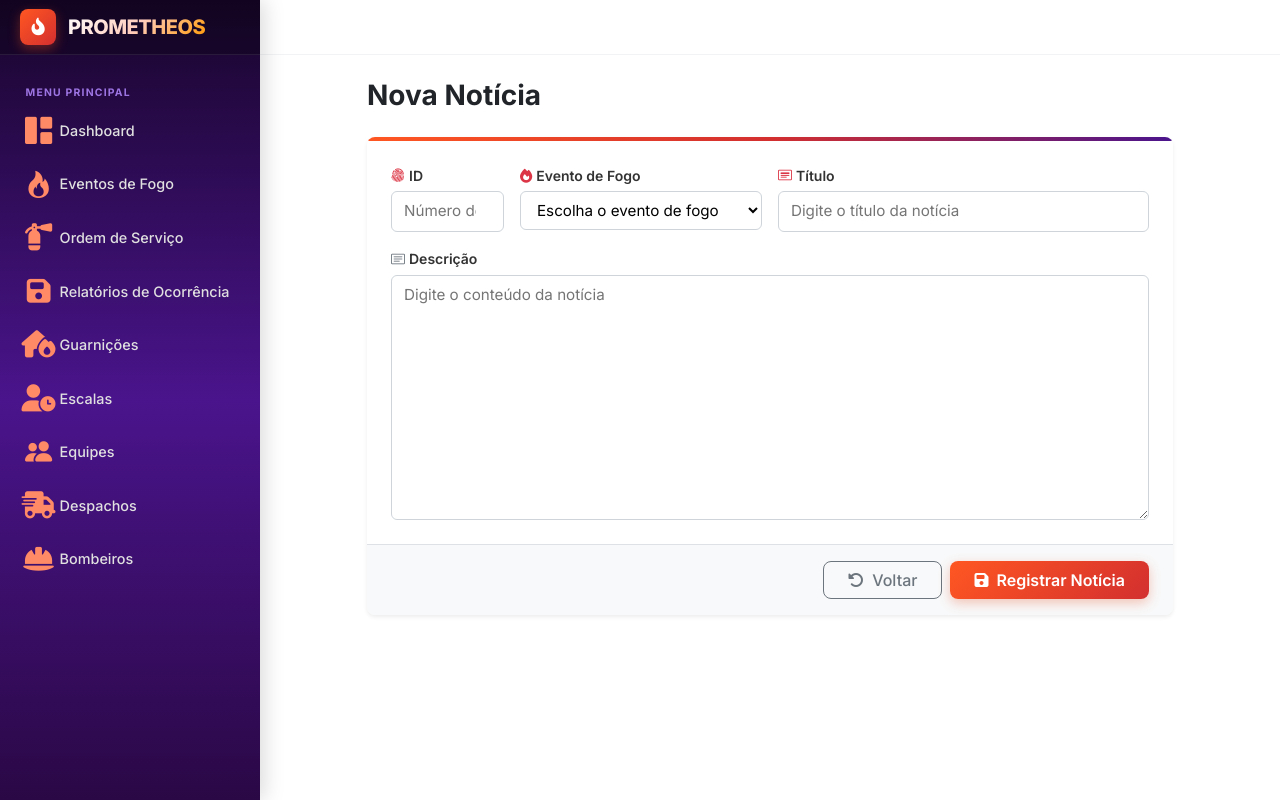
After one commit to JuanPFRocha/Prometheos, a Django app: page /noticia/adicionar in a window 1280 px wide. The commit adds this page. Run offline with Django 5.2, Linux system fonts and the light colour scheme; data comes from the database, SQL or seed files in the repository; both versions use the stored data as it was after the commit.

Commit message:
feat: Adiciona a função de criar notícias

```diff
--- a/gestao/forms.py
+++ b/gestao/forms.py
@@ -1,14 +1,34 @@
 from django import forms
 from .models import *
+from evento_fogo.models import EventoFogo
 
 class GuarnicaoForm(forms.ModelForm):
     class Meta:
         model = Guarnicao
         fields = '__all__'
 
-def __init__(self, *args, **kwargs):
+    def __init__(self, *args, **kwargs):
         super(GuarnicaoForm, self).__init__(*args, **kwargs)
         self.fields['id'].widget.attrs['placeholder'] = 'Número de segurança'
         self.fields['codigo'].widget.attrs['placeholder'] = 'Código de identificação'
         self.fields['nome'].widget.attrs['placeholder'] = 'Nome da Guarnição'
         self.fields['cep'].widget.attrs['placeholder'] = 'Ex: 12345678'
+
+class NoticiaForm(forms.ModelForm):
+    class Meta:
+          model = NoticiaFogo
+          fields = '__all__'
+    def __init__(self, *args, **kwargs):
+            super(NoticiaForm, self).__init__(*args, **kwargs)
+            self.fields['id'].widget.attrs['placeholder'] = 'Número de segurança'
+            self.fields['titulo'].widget.attrs['placeholder'] = 'Digite o título da notícia'
+            self.fields['descricao'].widget.attrs['placeholder'] = 'Digite o conteúdo da notícia'
+
+            campoEventoFogo = self.fields['id_evento_fogo']
+            campoEventoFogo.empty_label = 'Escolha o evento de fogo'
+            campoEventoFogo.label_from_instance = lambda ef: (
+                 f"{ef.codigo}"
+            )
+            campoEventoFogo.queryset = (
+                 EventoFogo.objects.order_by("-id")
+            )
--- a/gestao/models.py
+++ b/gestao/models.py
@@ -38,7 +38,7 @@ class Guarnicao(models.Model):
 class NoticiaFogo(models.Model):
        id = models.IntegerField(primary_key=True)
        id_evento_fogo = models.ForeignKey("evento_fogo.EventoFogo", on_delete=models.CASCADE)
-       titulo = models.TextField(max_length=200)
+       titulo = models.CharField(max_length=200)
        descricao = models.TextField(max_length=600)
        data = models.DateField(blank=True, null=True)
        def __str__(self):
--- a/gestao/urls.py
+++ b/gestao/urls.py
@@ -40,4 +40,6 @@ urlpatterns = [
     path('escala/adicionar', userViews.adicionaEscala, name='adicionaEscala'),
     path('escala/editar/<id>', userViews.editaEscala, name='editaEscala'),
 
+    path('noticia/adicionar', views.adicionaNoticia, name='adicionaNoticia')
+
 ]
--- a/gestao/views.py
+++ b/gestao/views.py
@@ -28,6 +28,13 @@ def dashboard(request):
     }
 
     return render(request, 'gestao/dashboard.html', contexto)
+
+def adicionaNoticia(request):
+    form = NoticiaForm(request.POST or None)
+    if form.is_valid():
+        form.save()
+        return redirect('eventoFogo')
+    return render(request, 'gestao/adicionaNoticia.html', {"form" : form})
 
 def guarnicao(request):
     guarnicoes = Guarnicao.objects.all().order_by("codigo")
--- a/templates/evento_fogo/eventoFogo.html
+++ b/templates/evento_fogo/eventoFogo.html
@@ -119,6 +119,10 @@
                             title="Editar" aria-label="Criar Despacho {{ evento.pk }}">
                             <i class="fa-solid fa-pen-nib"></i> Criar OS
                         </a>
+                        <a href="{% url 'adicionaNoticia' %}" class="btn btn-sm btn-outline-primary"
+                            title="Editar" aria-label="Criar noticia {{ evento.pk }}">
+                            <i class="fa-regular fa-newspaper"></i> Criar notícia
+                        </a>
                         <a href="{% url 'editaEventoFogo' evento.id %}" class="btn btn-sm btn-outline-secondary"
                            title="Editar" aria-label="Editar evento {{ evento.pk }}">
                             <i class="fa-solid fa-pen-to-square"></i> Editar
--- /dev/null
+++ b/templates/gestao/adicionaNoticia.html
@@ -0,0 +1,153 @@
+{% extends 'layout.html' %}
+
+{% block title %}{% if form.instance.pk %}Editar{% else %}Nova{% endif %} Notícia - Prometheos{% endblock %}
+
+{% block content %}
+
+<style>
+    /* Força os elementos de form do Django a ocuparem 100% da largura das colunas */
+    .form-field-wrapper input,
+    .form-field-wrapper select,
+    .form-field-wrapper textarea {
+        display: block !important;
+        width: 100% !important;
+        border: 1px solid #ced4da !important;
+        border-radius: 0.375rem !important;
+        padding: 0.5rem 0.75rem !important;
+        font-size: 0.95rem !important;
+        background-color: #fff !important;
+        box-sizing: border-box !important;
+    }
+
+    .form-field-wrapper input:focus,
+    .form-field-wrapper select:focus,
+    .form-field-wrapper textarea:focus {
+        border-color: var(--fire-orange) !important;
+        outline: 0 !important;
+        box-shadow: 0 0 0 0.25rem rgba(255, 87, 34, 0.25) !important;
+    }
+
+    .form-field-wrapper textarea {
+        min-height: 120px !important;
+        resize: vertical !important;
+    }
+
+    .form-label-custom {
+        font-weight: 600;
+        font-size: 0.875rem;
+        color: #333;
+        margin-bottom: 0.35rem;
+        display: block;
+    }
+
+    .btn-fire-primary {
+        background: linear-gradient(135deg, var(--fire-orange), var(--fire-red-dark));
+        color: #ffffff;
+        border: none;
+        box-shadow: 0 4px 12px rgba(230, 74, 25, 0.3);
+        transition: all 0.2s ease;
+    }
+
+    .btn-fire-primary:hover {
+        background: linear-gradient(135deg, var(--fire-red-dark), #b71c1c);
+        color: #ffffff;
+    }
+</style>
+
+<div class="row justify-content-center">
+    <div class="col-12 col-xl-10 col-xxl-9">
+
+        <!-- Cabeçalho -->
+        <div class="d-flex flex-wrap align-items-center justify-content-between gap-3 mb-4">
+            <div>
+                <h1 class="h3 fw-bold mb-0 text-dark">
+                    {% if form.instance.pk %}Editar Notícia{% else %}Nova Notícia{% endif %}
+                </h1>
+            </div>
+        </div>
+
+        <div class="card border-0 shadow-sm rounded-3 overflow-hidden">
+            <div style="height: 4px; background: linear-gradient(90deg, var(--fire-orange), var(--fire-red-dark), var(--purple-mid));"></div>
+
+            <form method="post" novalidate>
+                {% csrf_token %}
+
+                <div class="card-body p-4">
+
+                    {% if form.non_field_errors %}
+                    <div class="alert alert-danger mb-4 rounded-3" role="alert">
+                        {% for error in form.non_field_errors %}{{ error }}{% endfor %}
+                    </div>
+                    {% endif %}
+
+                    <!-- LINHA 1: ID, EVENTO DE FOGO E TÍTULO -->
+                    <div class="row g-3 mb-3">
+
+                        <!-- ID -->
+                        <div class="col-12 col-md-2 form-field-wrapper">
+                            <label for="{{ form.id.id_for_label }}" class="form-label-custom">
+                                <i class="bi bi-fingerprint text-danger me-1"></i>ID
+                            </label>
+                            <div>{{ form.id }}</div>
+                            {% if form.id.errors %}
+                                <div class="text-danger small mt-1">{{ form.id.errors.0 }}</div>
+                            {% endif %}
+                        </div>
+
+                        <!-- Evento de Fogo -->
+                        <div class="col-12 col-md-4 form-field-wrapper">
+                            <label for="{{ form.id_evento_fogo.id_for_label }}" class="form-label-custom">
+                                <i class="fa-solid fa-fire text-danger me-1"></i>Evento de Fogo
+                            </label>
+                            <div>{{ form.id_evento_fogo }}</div>
+                            {% if form.id_evento_fogo.errors %}
+                                <div class="text-danger small mt-1">{{ form.id_evento_fogo.errors.0 }}</div>
+                            {% endif %}
+                        </div>
+
+                        <!-- Título (dobro de largura na grade: col-md-6) -->
+                        <div class="col-12 col-md-6 form-field-wrapper">
+                            <label for="{{ form.titulo.id_for_label }}" class="form-label-custom">
+                                <i class="bi bi-card-heading text-danger me-1"></i>Título
+                            </label>
+                            <div>{{ form.titulo }}</div>
+                            {% if form.titulo.errors %}
+                                <div class="text-danger small mt-1">{{ form.titulo.errors.0 }}</div>
+                            {% endif %}
+                        </div>
+
+                    </div>
+
+                    <!-- LINHA 2: DESCRIÇÃO / CONTEÚDO -->
+                    <div class="row g-3">
+                        <div class="col-12 form-field-wrapper">
+                            <label for="{{ form.descricao.id_for_label }}" class="form-label-custom">
+                                <i class="bi bi-card-text text-secondary me-1"></i>Descrição
+                            </label>
+                            <div>{{ form.descricao }}</div>
+                            {% if form.descricao.errors %}
+                                <div class="text-danger small mt-1">{{ form.descricao.errors.0 }}</div>
+                            {% endif %}
+                        </div>
+                    </div>
+
+                </div>
+
+                <!-- Rodapé de Ações -->
+                <div class="card-footer bg-light border-top px-4 py-3 d-flex align-items-center justify-content-between">
+                    <div class="d-flex gap-2 ms-auto">
+                        <a href="{% url 'dashboard' %}" class="btn btn-outline-secondary px-4 rounded-3 fw-medium">
+                            <i class="fa-solid fa-rotate-left me-1"></i> Voltar
+                        </a>
+                        <button type="submit" class="btn btn-fire-primary px-4 rounded-3 fw-semibold">
+                            <i class="fa-solid fa-floppy-disk me-1"></i> {% if form.instance.pk %}Salvar Alterações{% else %}Registrar Notícia{% endif %}
+                        </button>
+                    </div>
+                </div>
+
+            </form>
+        </div>
+    </div>
+</div>
+
+{% endblock %}
```
Also changed, not shown: db.sqlite3, gestao/migrations/0009_alter_noticiafogo_titulo.py (added).
